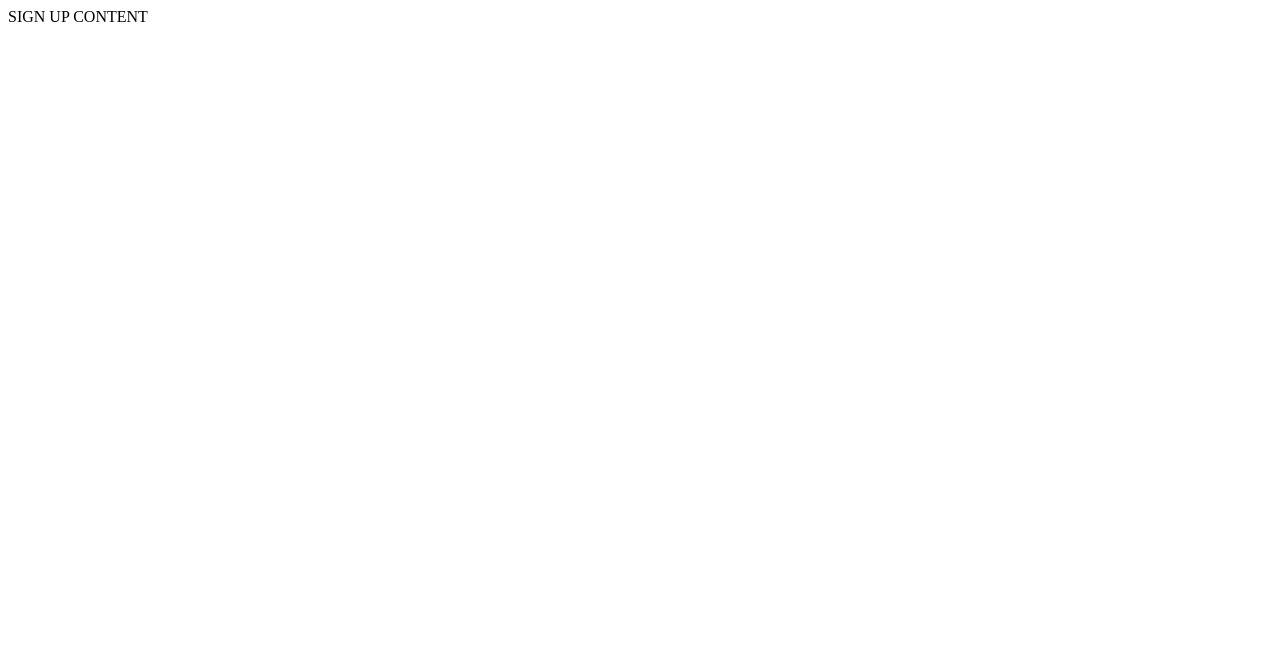
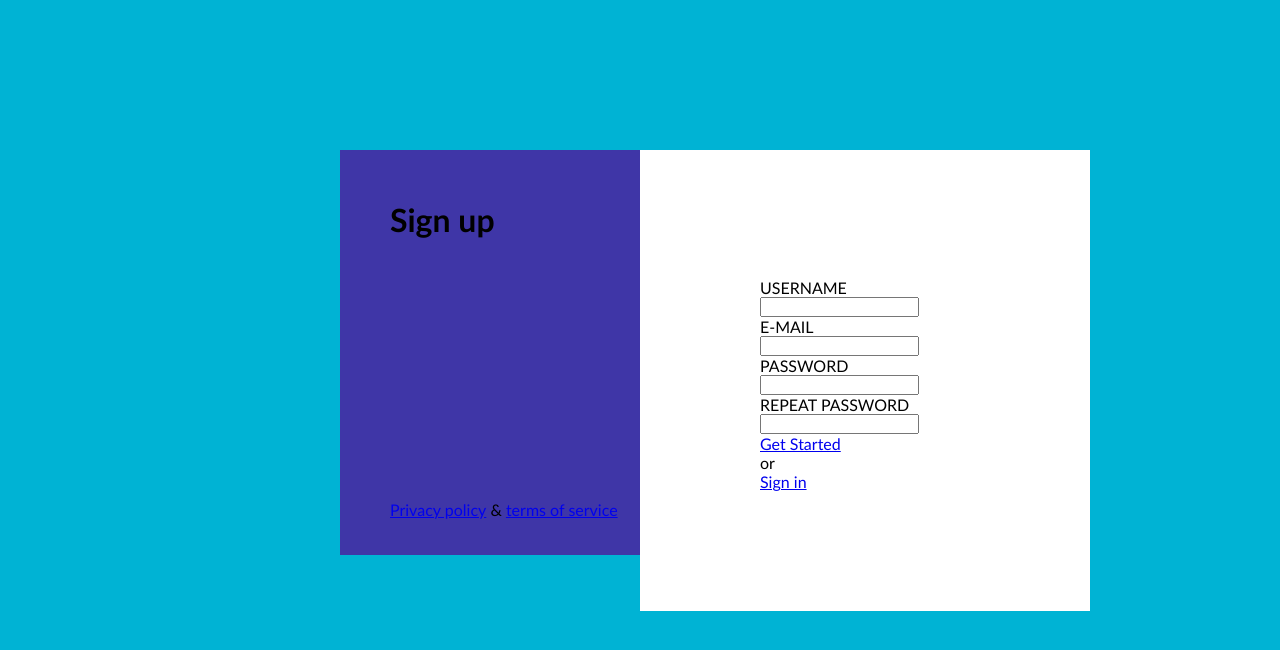
Before and after one commit to legarifulin/2020.09.10, a plain HTML site: page index.html in a window 1280 px wide. Drawn offline with Linux system fonts and the light colour scheme.

Commit message:
2 columns

```diff
--- a/index.html
+++ b/index.html
@@ -1,11 +1,45 @@
 <!DOCTYPE html>
 <html lang="en">
+
 <head>
     <meta charset="UTF-8">
     <meta name="viewport" content="width=device-width, initial-scale=1.0">
-    <title>Sign Up</title>
+    <title>Sign up</title>
+    <link rel="stylesheet" href="./main.css">
 </head>
+
 <body>
-    SIGN UP CONTENT
+    <main class="container">
+        <div class="left-column">
+            <h1 class="title">Sign up</h1>
+            <footer class="footer">
+                <a href="#" class="link">Privacy policy</a>
+                <span class="ampersand">&</span>
+                <a href="#" class="link">terms of service</a>
+            </footer>
+        </div>
+        <div class="right-column">
+            <form >
+                <label for="username">USERNAME</label>
+                <input type="text" id="username" name="username">
+                <label for="e-mail">E-MAIL</label>
+                <input type="text" id="e-mail" name="email">
+                <label for="password">PASSWORD</label>
+                <input type="text" id="password" name="password">
+                <label for="repeat-password">REPEAT PASSWORD</label>
+                <input type="text" id="repeat-password" name="repeat-password">
+
+            <footer>
+                <a href="#">Get Started</a>
+                <p>or</p>
+                <a href="#">Sign in</a>
+            </footer>
+
+
+
+            </form>
+        </div>
+    </main>
 </body>
+
 </html>
--- /dev/null
+++ b/main.css
@@ -0,0 +1,80 @@
+body,
+body * {
+    margin: 0;
+    padding: 0;
+    vertical-align: top;
+    box-sizing: border-box;
+    font-family: 'Gill Sans', 'Gill Sans MT', Calibri, 'Trebuchet MS', sans-serif;
+}
+
+
+body {
+    background-color: #00B3D4;
+}
+    .container {
+        display: inline-block;
+        width: 750px;
+        margin-top: 150px;
+        margin-left: calc((100% - 600px) / 2);
+    }
+        .left-column {
+            display: inline-block;
+            width: 40%;
+            float: left;
+            padding: 50px;
+            background-color: #3F36A7;
+        }
+            .title {
+                display: inline-block;
+                height: 300px;
+
+
+            }
+            .footer {
+                display: inline-block;
+                width: 250px;
+                float:left;
+                margin: 0;
+                height: 5px;
+
+            }
+                .link {
+                    display: inline-block;
+
+                }
+                .ampersand {
+                    display: inline-block;
+
+                }
+
+        .right-column {
+            display: inline-block;
+            width: 60%;
+            float: left;
+            padding: 120px;
+            background-color: #fff;
+        }
+        form{
+            width: 150px;
+            margin: 8px 0;
+            box-sizing: border-box;
+
+        }
+        footer{
+            display: inline-block;
+            width: 100px;
+            float: left;
+        }
+
+        a{
+            display: inline-block;
+
+        }
+
+        p{
+
+        }
+
+        a {
+
+        }
```
Also changed, not shown: background.png (added), kalnas.jpg (added).
